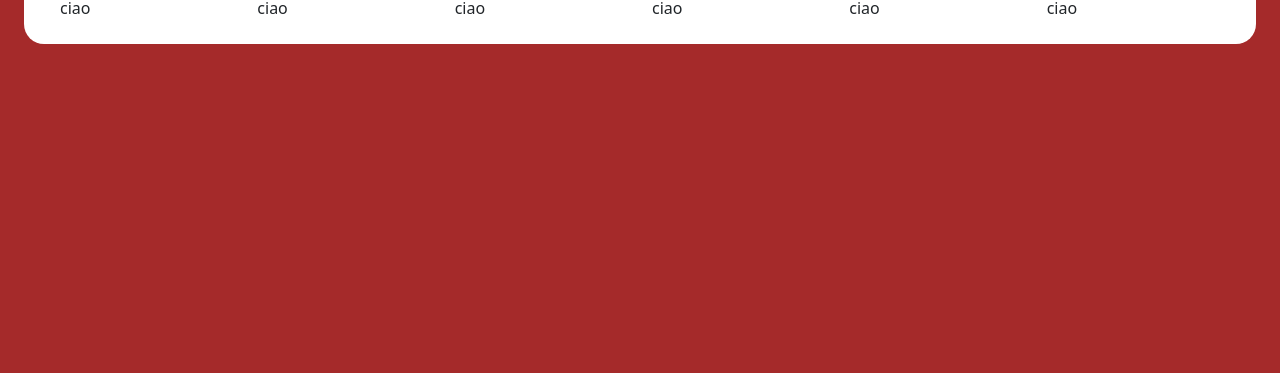
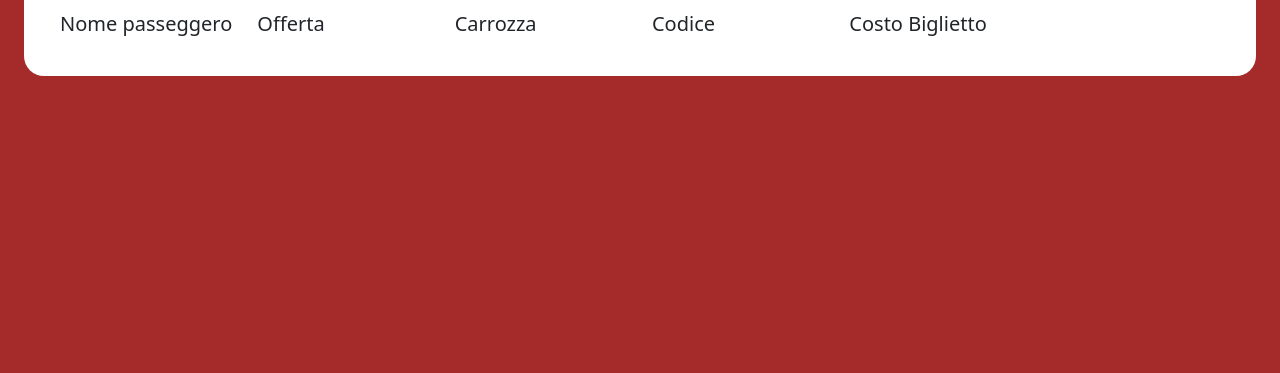
Before and after one commit to dona70909/js-biglietto-treno-form, a plain HTML site: page index.html in a window 1280 px wide. Shown: the part 427-800 px from the top of the page. Drawn offline with nearby package versions, Linux system fonts and the light colour scheme.

Commit message:
html struttura

```diff
--- a/index.html
+++ b/index.html
@@ -18,7 +18,7 @@
     <title>Booltrain form</title>
 </head>
 <body>
-    <header>
+    <header class="p-3">
         <div class="container-fluid">
             <div class="row justify-content-center">
                 <div class="col-12 text-center">
@@ -74,18 +74,30 @@
         <section class="container-fluid">
 
             <div class="row my-box-style p-4 ">
-                <div class="col-12">
+                <div class="col-12 mb-3">
                     <h2>Ecco il tuo Biglietto</h2>
                 </div>
 
                 <div class="col-2">
-                    ciao
+                    <h5>Nome passeggero</h5>
+                    <p id="nameUser"></p>
                 </div>
-                <div class="col-2">ciao</div>
-                <div class="col-2">ciao</div>
-                <div class="col-2">ciao</div>
-                <div class="col-2">ciao</div>
-                <div class="col-2">ciao</div>
+                <div class="col-2">
+                    <h5>Offerta</h5>
+                    <p id=""></p>
+                </div>
+                <div class="col-2">
+                    <h5>Carrozza</h5>
+                    <p id=""></p>
+                </div>
+                <div class="col-2">
+                    <h5>Codice</h5>
+                    <p id=""></p>
+                </div>
+                <div class="col-2">
+                    <h5>Costo Biglietto</h5>
+                    <p id=""></p>
+                </div>
             </div>
 
         </section>
```
